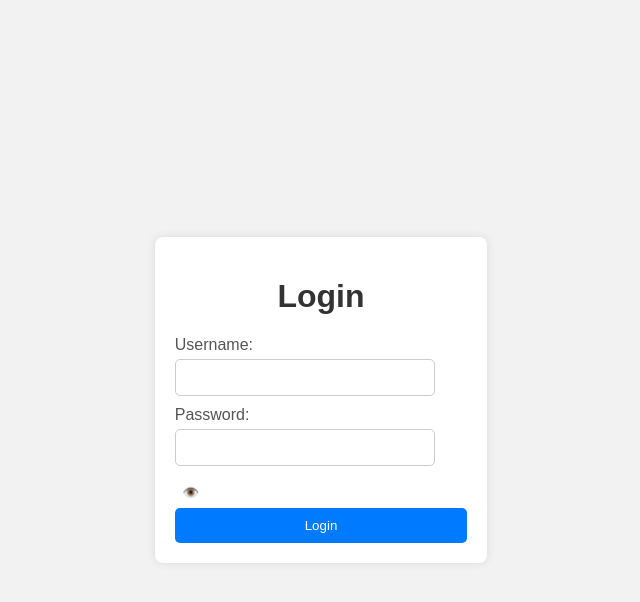
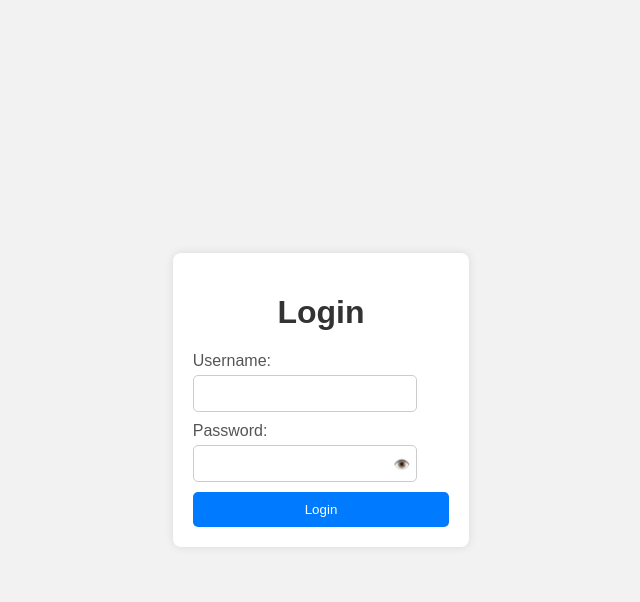
Before and after one commit to BudakCS255/trial, a PHP site: page /login.php in a window 1280 px wide. Shown: the top 602 px of the page, without its empty margins (319-959 px from the left). Run offline with PHP 8.4, Linux system fonts and the light colour scheme.

Commit message:
Update login.php

```diff
--- a/login.php
+++ b/login.php
@@ -42,6 +42,7 @@
             border: 1px solid #ccc;
             border-radius: 5px;
             box-sizing: border-box;
+            display: inline-block;
         }
 
         .password-toggle {
@@ -52,6 +53,7 @@
             background: none;
             cursor: pointer;
             vertical-align: middle;
+            margin-left: -36px;
         }
 
         input[type="submit"] {
```
